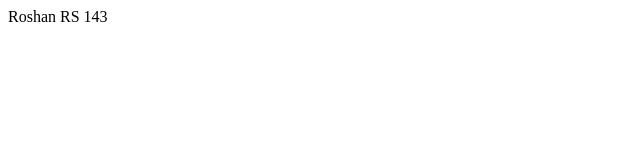
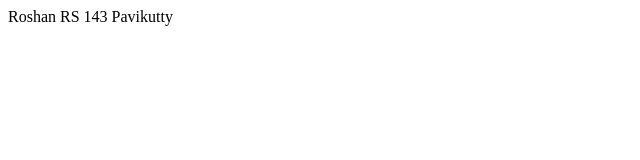
Before and after one commit to Roshan-R-S/Hakuna-Matata, a plain HTML site: page index.html in a window 1280 px wide. Shown: the full height of the page, 0-640 px from the left. Drawn offline with Linux system fonts and the light colour scheme.

Commit message:
Update index.html

```diff
--- a/index.html
+++ b/index.html
@@ -7,6 +7,6 @@
     <title>Document</title>
 </head>
 <body>
-    Roshan RS 143
+    Roshan RS 143 Pavikutty
 </body>
 </html>
```
